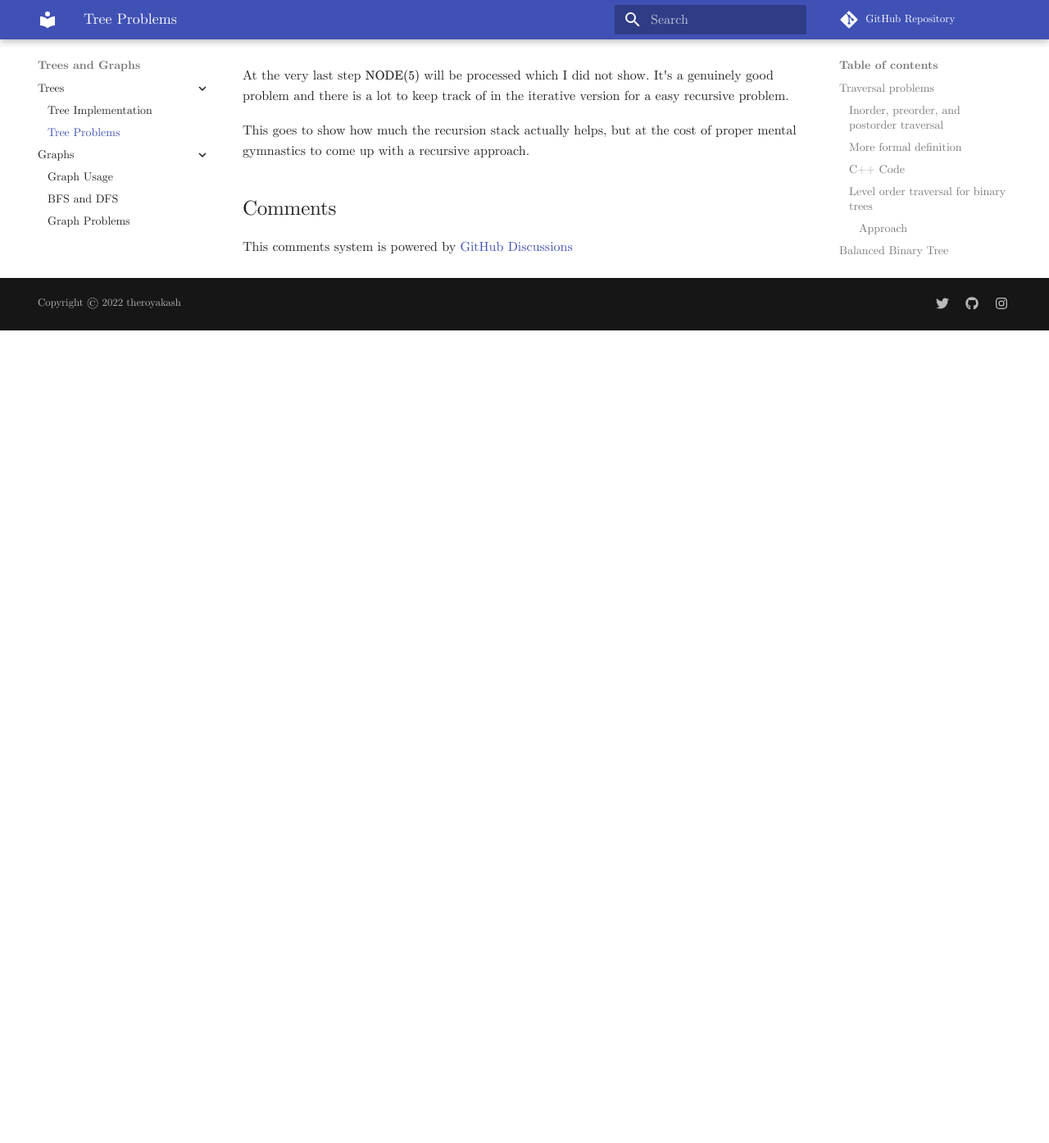
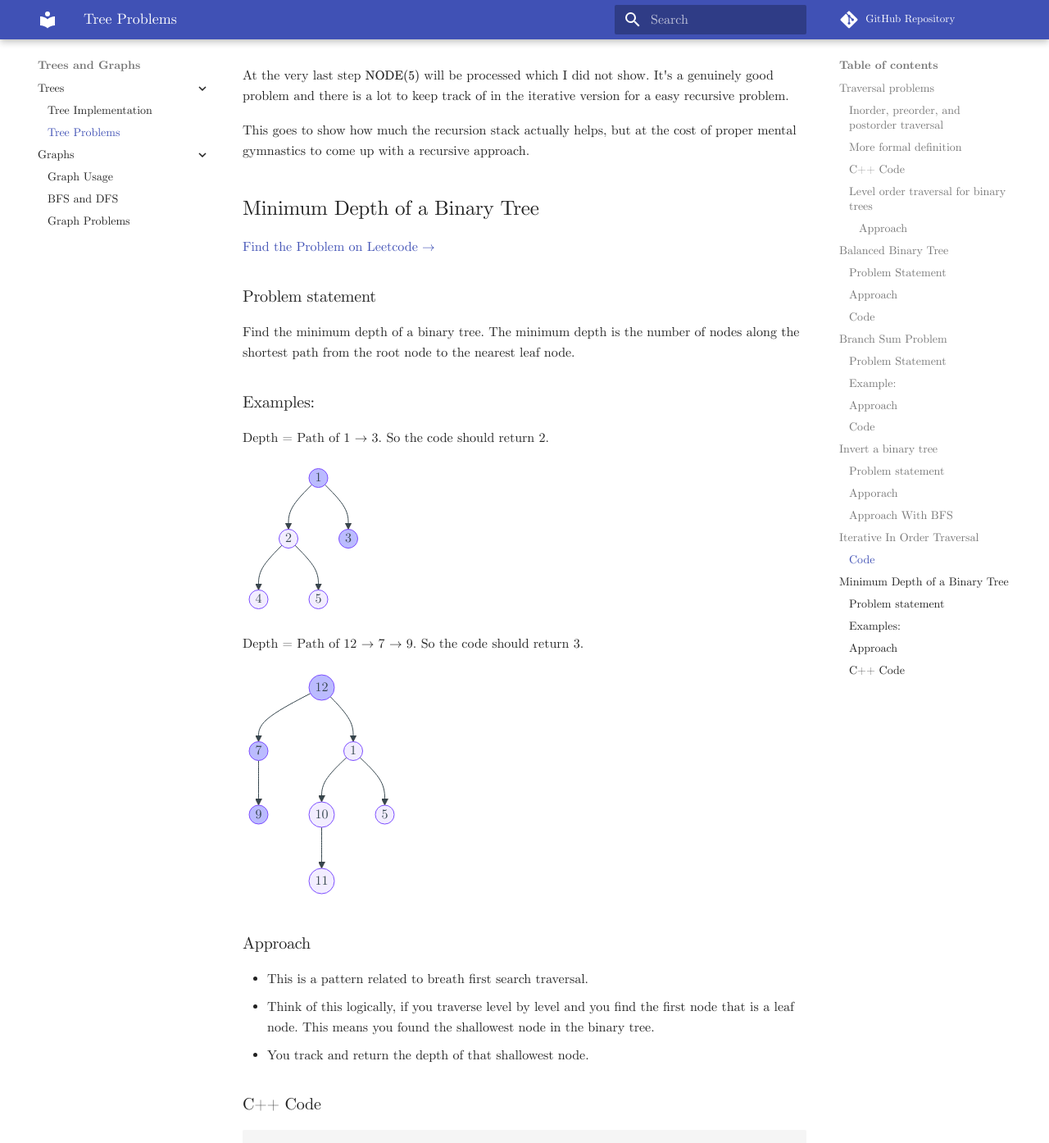
Before and after one commit to theroyakash/algorithms.theroyakash.com, an MkDocs documentation site: the page built from docs/trees/problems.md, in a window 1280 px wide and 1400 px high, scrolled down 11935 px. Shown: the top 1394 px of the window at 82% size. Built offline with MkDocs 1.6.1 and Material for MkDocs 9.7.7, drawn with Linux system fonts in a browser that asks for light colours; comment, search, counter and statistics services are not loaded; before the commit the page ends 12338 px from its top, so only the background shows below that.

Commit message:
started question Minimum Depth of a Binary Tree

````diff
--- a/docs/trees/problems.md
+++ b/docs/trees/problems.md
@@ -293,3 +293,38 @@ Now that we've seen the code, we should analyse the code using a dry run.
 At the very last step $\text{NODE}(5)$ will be processed which I did not show. It's a genuinely good problem and there is a lot to keep track of in the iterative version for a easy recursive problem.
 
 This goes to show how much the recursion stack actually helps, but at the cost of proper mental gymnastics to come up with a recursive approach.
+
+## Minimum Depth of a Binary Tree
+[Find the Problem on Leetcode $\to$](https://leetcode.com/problems/minimum-depth-of-binary-tree/)
+### Problem statement
+Find the minimum depth of a binary tree. The minimum depth is the number of nodes along the shortest path from the root node to the nearest leaf node.
+### Examples:
+Depth = Path of 1 $\to$ 3. So the code should return 2.
+```mermaid
+graph TD
+    1((1)) --> 2((2)) & 3((3))
+    2      --> 4((4)) & 5((5))
+    style 1 fill:#bbf, color:#fff
+    style 3 fill:#bbf, color:#fff
+```
+
+Depth = Path of 12 $\to$ 7 $\to$ 9. So the code should return 3.
+
+```mermaid
+graph TD
+    12((12)) --> 7((7)) & 1((1))
+    7 --> 9((9))
+    1      --> 10((10)) & 5((5))
+    10 --> 11((11))
+    style 12 fill:#bbf, color:white
+    style 7 fill:#bbf, color:#ffffff
+    style 9 fill:#bbf, color:#ffffff
+```
+### Approach
+- This is a pattern related to breath first search traversal.
+- Think of this logically, if you traverse level by level and you find the first node that is a leaf node. This means you found the shallowest node in the binary tree.
+- You track and return the depth of that shallowest node.
+### C++ Code
+```cpp
+
+```
````
